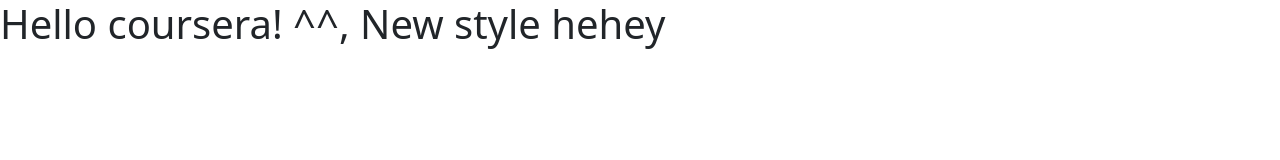
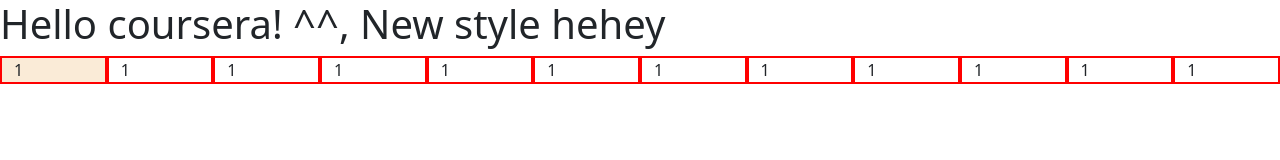
Before and after one commit to HatemAbrache/CourseraTest, a plain HTML site: page index.html in a window 1280 px wide. Drawn offline with Linux system fonts and the light colour scheme.

Commit message:
course coursera module 2 grid bootstrap

```diff
--- a/css/Style.css
+++ b/css/Style.css
@@ -1,3 +1,9 @@
+
+
 .h1 {
     font-size: 100%;
 }
+
+.row > div {
+    border:2px solid red;
+}
--- a/index.html
+++ b/index.html
@@ -16,5 +16,22 @@
     <script src="/js/script.js"></script>
 
     <h1>Hello coursera! ^^, New style hehey </h1>
+
+    <div class="container-fluid">
+        <div class="row">
+            <div class="col-md-1" style="background-color: antiquewhite;">1</div>
+            <div class="col-md-1">1</div>
+            <div class="col-md-1">1</div>
+            <div class="col-md-1">1</div>
+            <div class="col-md-1">1</div>
+            <div class="col-md-1">1</div>
+            <div class="col-md-1">1</div>
+            <div class="col-md-1">1</div>
+            <div class="col-md-1">1</div>
+            <div class="col-md-1">1</div>
+            <div class="col-md-1">1</div>
+            <div class="col-md-1">1</div>
+        </div>
+    </div>
 </body>
 </html>
```
